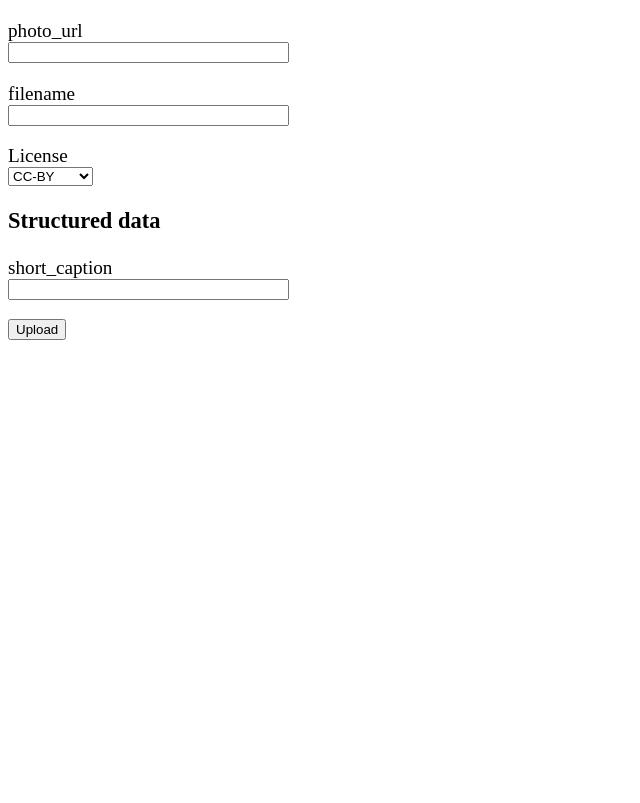
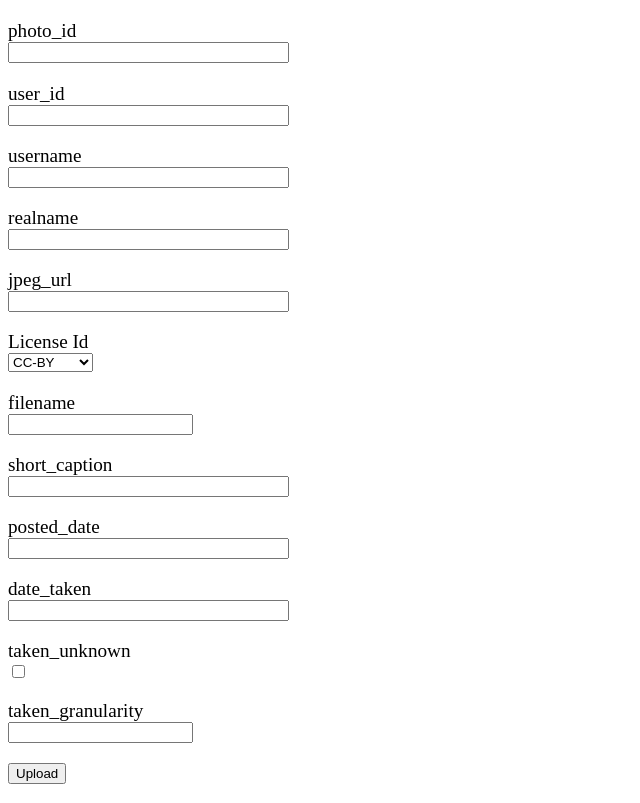
Before and after one commit to Flickr-Foundation/flickypedia, a Flask app: template src/flickypedia/templates/upload_photos.html in a window 1280 px wide. Shown: the part 70-873 px from the top of the page, without its empty margins (0-640 px from the left). Before the commit the page ends 410 px from the top, so only its background shows below. Run offline with Flask 3, Linux system fonts and the light colour scheme; the template is opened without the code that fills it: values that come from a table or form of the project are taken from there, others are empty; parts of the project's set-up code (start-up, migrations or seed data) failed here and were passed over.

Commit message:
Wire up a very basic form

```diff
--- a/src/flickypedia/forms.py
+++ b/src/flickypedia/forms.py
@@ -1,14 +1,25 @@
 from flask_wtf import FlaskForm
-from wtforms import StringField, SubmitField, SelectField
+from wtforms import BooleanField, IntegerField, DateTimeField, StringField, SubmitField, SelectField
 from wtforms.validators import DataRequired
 
 
 class UploadPhotoForm(FlaskForm):
-    photo_url = StringField("photo_url", validators=[DataRequired()])
-    filename = StringField("filename", validators=[DataRequired()])
-    license = SelectField(
+    photo_id = StringField("photo_id", validators=[DataRequired()])
+    user_id = StringField("user_id", validators=[DataRequired()])
+    username = StringField("username", validators=[DataRequired()])
+    realname = StringField("realname", validators=[DataRequired()])
+
+    jpeg_url = StringField("jpeg_url", validators=[DataRequired()])
+    license_id = SelectField(
         choices=[("cc-by-2.0", "CC-BY"), ("cc-by-sa-2.0", "CC-BY-SA")]
     )
+
+    filename = StringField("filename", validators=[DataRequired()])
     short_caption = StringField("short_caption", validators=[DataRequired()])
 
+    posted_date = DateTimeField("posted_date", validators=[DataRequired()])
+    date_taken = DateTimeField("date_taken", validators=[DataRequired()])
+    taken_unknown = BooleanField("taken_unknown", validators=[DataRequired()])
+    taken_granularity = IntegerField("taken_granularity", validators=[DataRequired()])
+
     submit = SubmitField("Upload")
--- a/src/flickypedia/templates/upload_photos.html
+++ b/src/flickypedia/templates/upload_photos.html
@@ -20,21 +20,53 @@
 <form action="" method="post" novalidate>
     {{ form.hidden_tag() }}
     <p>
-        {{ form.photo_url.label }}<br>
-        {{ form.photo_url(size=32) }}
+        {{ form.photo_id.label }}<br>
+        {{ form.photo_id(size=32) }}
+    </p>
+    <p>
+        {{ form.user_id.label }}<br>
+        {{ form.user_id(size=32) }}
+    </p>
+    <p>
+        {{ form.username.label }}<br>
+        {{ form.username(size=32) }}
+    </p>
+    <p>
+        {{ form.realname.label }}<br>
+        {{ form.realname(size=32) }}
+    </p>
+    <p>
+        {{ form.jpeg_url.label }}<br>
+        {{ form.jpeg_url(size=32) }}
+    </p>
+    <p>
+        {{ form.license_id.label }}<br>
+        {{ form.license_id }}
     </p>
     <p>
         {{ form.filename.label }}<br>
-        {{ form.filename(size=32) }}
+        {{ form.filename }}
     </p>
-    <p>
-        {{ form.license.label }}<br>
-        {{ form.license }}
-    </p>
-    <h3>Structured data</h3>
     <p>
         {{ form.short_caption.label }}<br>
         {{ form.short_caption(size=32) }}
     </p>
+    <p>
+        {{ form.posted_date.label }}<br>
+        {{ form.posted_date(size=32) }}
+    </p>
+    <p>
+        {{ form.date_taken.label }}<br>
+        {{ form.date_taken(size=32) }}
+    </p>
+    <p>
+        {{ form.taken_unknown.label }}<br>
+        {{ form.taken_unknown }}
+    </p>
+    <p>
+        {{ form.taken_granularity.label }}<br>
+        {{ form.taken_granularity }}
+    </p>
+
     <p>{{ form.submit() }}</p>
 </form>
```
Also changed, not shown: src/flickypedia/apis/wikimedia.py (+13 -12 lines), src/flickypedia/routes.py (+25 -3 lines).
